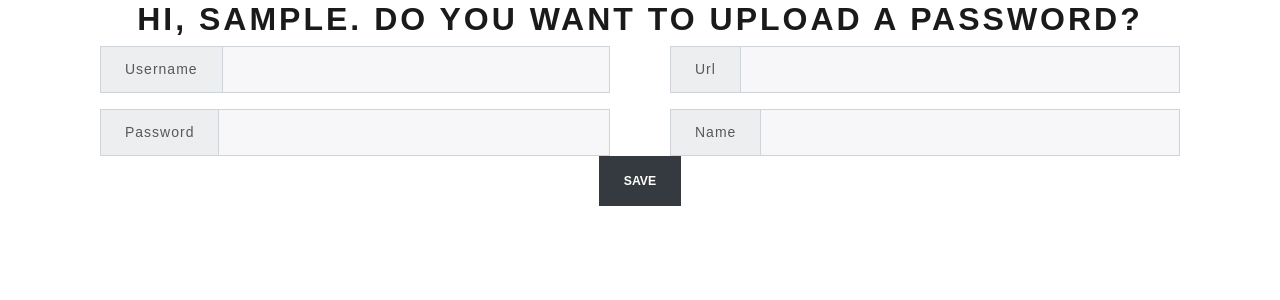
After one commit to cstringer17/HashedPotatoes, a PHP site: page /pages/uploadPassword.php in a window 1280 px wide. The commit adds this page. Shown: the top 300 px of the page. Run offline with PHP 8.4, Linux system fonts and the light colour scheme; the visitor is signed in with stand-in values (Sample User, id 1); some libraries are stand-ins or nearby versions.

Commit message:
password upload feature

```diff
--- /dev/null
+++ b/pages/uploadPassword.php
@@ -0,0 +1,105 @@
+<?php
+session_start();
+
+if ($_SERVER["REQUEST_METHOD"] == "POST") {
+
+
+require_once "config.php";
+//data to enter
+
+
+
+
+$sql = "INSERT INTO passwordentrys (name, password, url, userid, username) VALUES (?, ?, ?, ? ,?)";
+
+
+if ($stmt = $mysqli->prepare($sql)) {
+    // Bind variables to the prepared statement as parameters
+    $stmt->bind_param("sssss", $param_name, $param_password, $param_url, $param_userid, $param_username );
+
+    // Set parameters
+    $param_name =  $_POST["name"];
+    $param_password = $_POST["password"];
+    $param_url  = $_POST["url"];
+    $param_userid  = $_SESSION["id"];
+    $param_username = $_POST["username"];
+
+
+    // Attempt to execute the prepared statement
+    if ($stmt->execute()) {
+        // Redirect to login page
+        header("location: passwordmanager.php");
+    } else {
+        echo "Something went wrong. Please try again later.";
+    }
+    // Close statement
+    $stmt->close();
+}
+}
+
+
+
+
+
+?>
+
+<!DOCTYPE html>
+<html lang="en">
+
+<head>
+    <meta charset="UTF-8">
+    <title>Passwords</title>
+    <link rel="stylesheet" href="https://stackpath.bootstrapcdn.com/bootswatch/4.5.2/lux/bootstrap.min.css" integrity="sha384-9+PGKSqjRdkeAU7Eu4nkJU8RFaH8ace8HGXnkiKMP9I9Te0GJ4/km3L1Z8tXigpG" crossorigin="anonymous">
+    <style type="text/css">
+        body {
+            font: 14px sans-serif;
+            text-align: center;
+        }
+    </style>
+</head>
+
+<body>
+
+<h1>Hi, <b><?php echo htmlspecialchars($_SESSION["username"]); ?></b>. Do you want to upload a password?</h1>
+<form action="uploadPassword.php" method="post" enctype="multipart/form-data">
+        <div class="container">
+            <div class="row">
+                <div class="col-sm">
+                    <div class="container input-group">
+                        <div class="input-group-prepend">
+                            <span class="input-group-text" id="">Username</span>
+                        </div>
+                        <input name="username" type="text" class="form-control">
+                    </div>
+                    <br>
+                    <div class="container input-group">
+                        <div class="input-group-prepend">
+                            <span class="input-group-text" id="">Password</span>
+                        </div>
+                        <input name="password" type="password" class="form-control">
+                    </div>
+                </div>
+                <div class="col-sm">
+                    <div class="container input-group">
+                        <div class="input-group-prepend">
+                            <span class="input-group-text" id="">Url</span>
+                        </div>
+                        <input name="url" type="text" class="form-control">
+                    </div>
+                    <br>
+                    <div class="container input-group">
+                        <div class="input-group-prepend">
+                            <span class="input-group-text" id="">Name</span>
+                        </div>
+                        <input name="name" type="text" class="form-control">
+                    </div>
+                </div>
+            </div>
+        </div>
+
+        <button class="btn btn-dark" type="submit">Save</button>
+
+    </form>
+</body>
+
+</html>
```
Also changed, not shown: pages/passwordmanager.php (+33 -15 lines).
